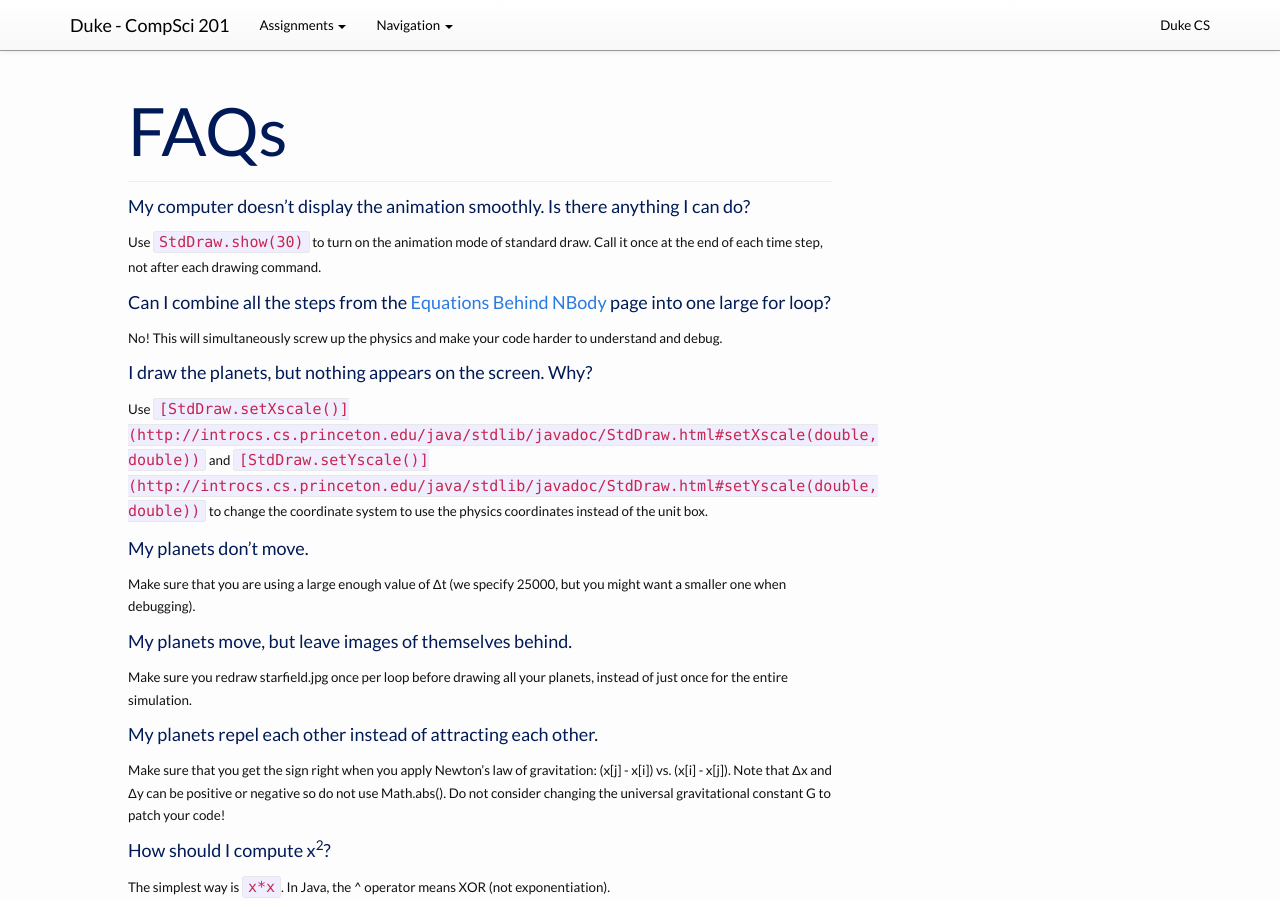
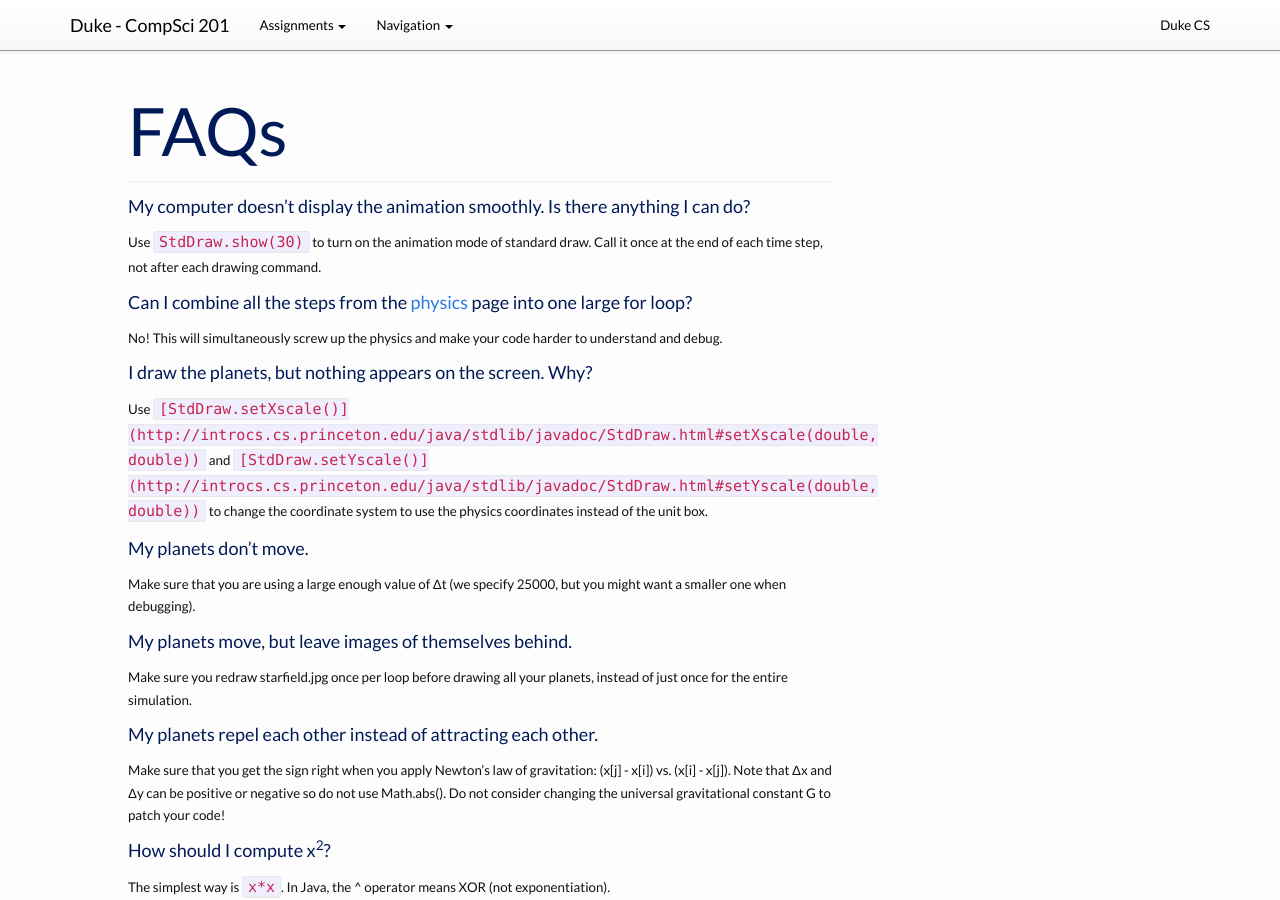
Before and after one commit to compsci201/compsci201.github.io, a Jekyll site: the page built from nbody/3-faq.md, in a window 1280 px wide and 900 px high. Built offline with Jekyll 4.4.1, drawn with Linux system fonts in a browser that asks for light colours; nearby versions of some CDN libraries.

Commit message:
Update 3-faq.md

```diff
--- a/nbody/3-faq.md
+++ b/nbody/3-faq.md
@@ -8,7 +8,7 @@ assignment: "nbody"
 
 Use <code>StdDraw.show(30)</code> to turn on the animation mode of standard draw. Call it once at the end of each time step, not after each drawing command.
 
-####Can I combine all the steps from the [Equations Behind NBody](/nbody/1-physics) page into one large for loop?
+####Can I combine all the steps from the [physics](/nbody/1-physics) page into one large for loop?
 
 No! This will simultaneously screw up the physics and make your code harder to understand and debug.
 
```
